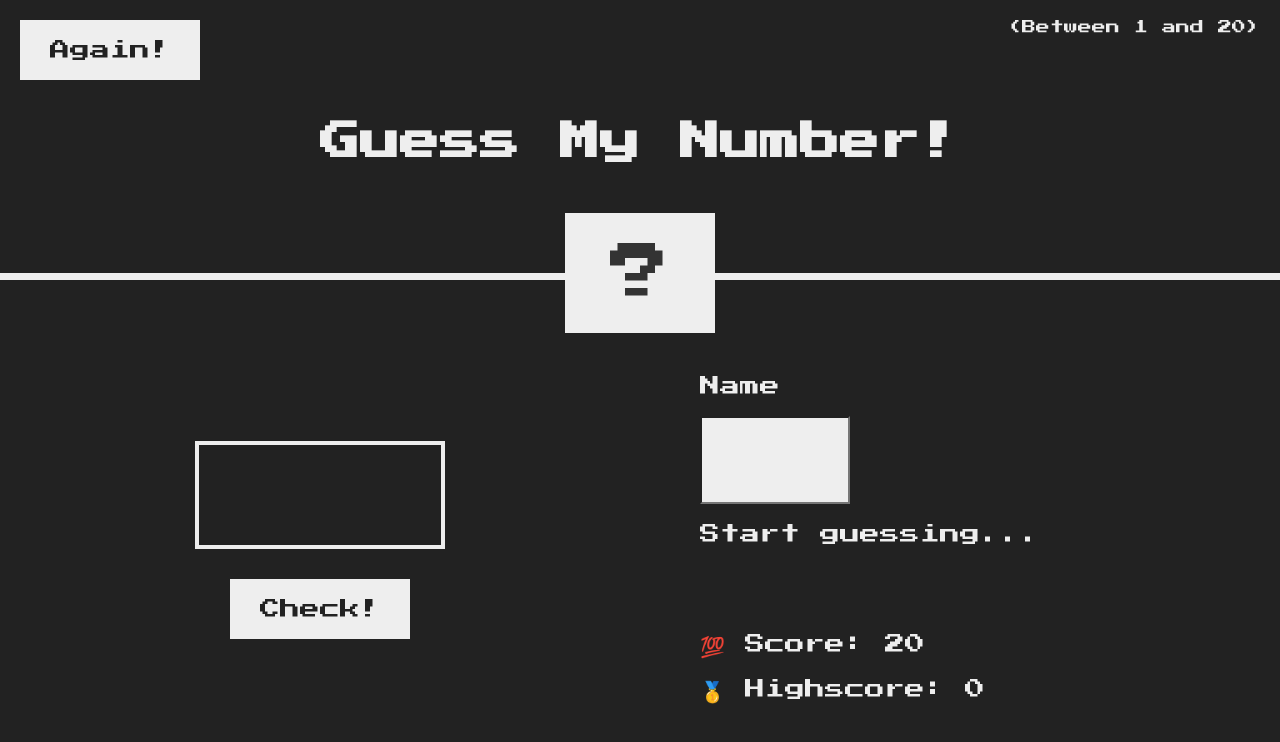
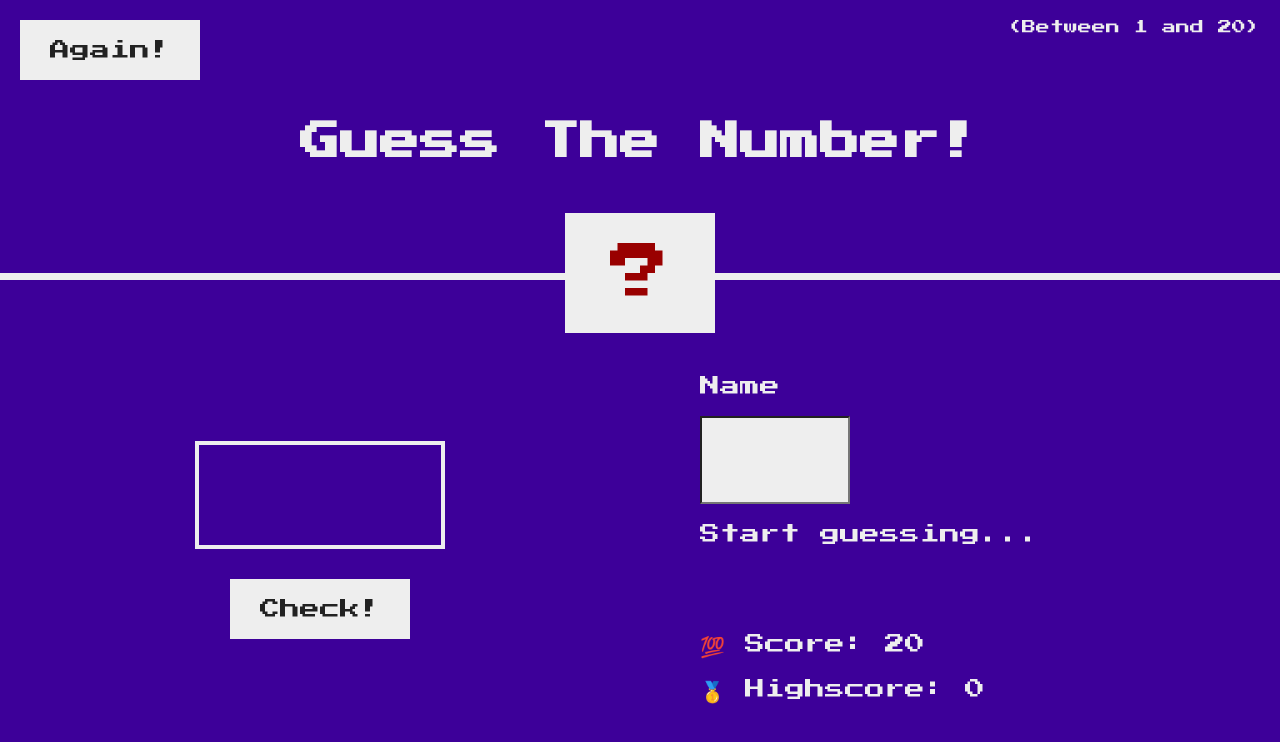
Before and after one commit to Avnish-Raut/Guess-the-Number, a plain HTML site: page index.html in a window 1280 px wide. Drawn offline with Linux system fonts and the light colour scheme.

Commit message:
Slight changes

```diff
--- a/index.html
+++ b/index.html
@@ -5,11 +5,11 @@
     <meta name="viewport" content="width=device-width, initial-scale=1.0" />
     <meta http-equiv="X-UA-Compatible" content="ie=edge" />
     <link rel="stylesheet" href="style.css" />
-    <title>Guess My Number!</title>
+    <title>Guess The Number!</title>
   </head>
   <body>
     <header>
-      <h1>Guess My Number!</h1>
+      <h1>Guess The Number!</h1>
       <p class="between">(Between 1 and 20)</p>
       <button class="btn again">Again!</button>
       <div class="number">?</div>
--- a/style.css
+++ b/style.css
@@ -14,7 +14,7 @@ html {
 body {
   font-family: 'Press Start 2P', sans-serif;
   color: #eee;
-  background-color: #222;
+  background-color: #3d0099;
   /* background-color: #60b347; */
 }
 
@@ -58,7 +58,7 @@ h1 {
 
 .number {
   background: #eee;
-  color: #333;
+  color: #990000;
   font-size: 6rem;
   width: 15rem;
   padding: 3rem 0rem;
```
